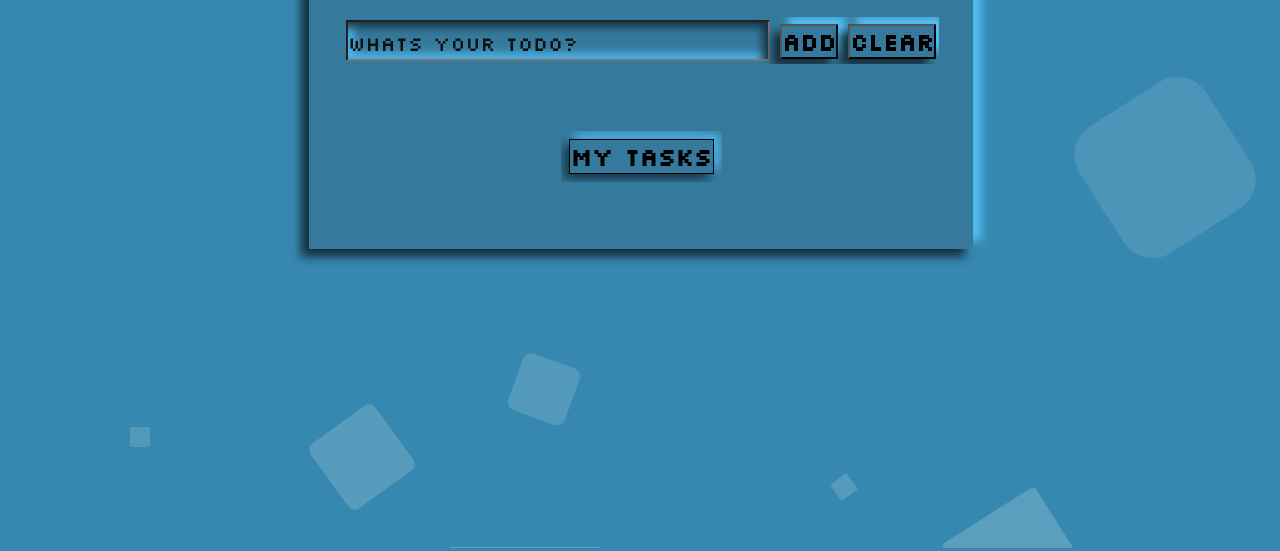
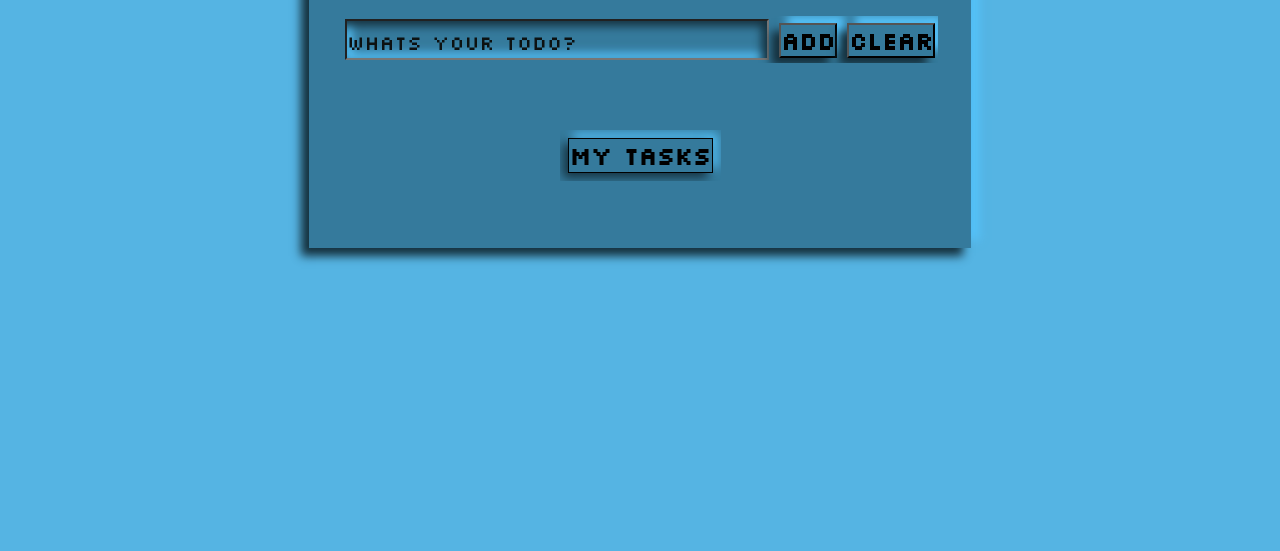
Before and after one commit to Praneethp07/lgm_vip_task1, a plain HTML site: page index.html in a window 1280 px wide. Shown: the part 253-804 px from the top of the page. Drawn offline with Linux system fonts and the light colour scheme.

Commit message:
modified

```diff
--- a/index.html
+++ b/index.html
@@ -15,19 +15,6 @@
 </head>
 
 <body>
-    <div class="area" >
-        <ul class="circles">
-                <li></li>
-                <li></li>
-                <li></li>
-                <li></li>
-                <li></li>
-                <li></li>
-                <li></li>
-                <li></li>
-                <li></li>
-                <li></li>
-        </ul>
 
     <div class="container">
         <head><h1>My toDo List</h1></head>
@@ -49,8 +36,6 @@
                 </div>
             </div>
         </div>
-
-    </div>
-    </div>
+</div>
 </body>
 </html>
--- a/style.css
+++ b/style.css
@@ -7,11 +7,11 @@
     overflow: hidden;
 }
 body {
-    height:100vh;
+    height:auto;
     display: grid;
     grid-template-columns: max-content;
     justify-content: center;
-    background: #3688b0;
+    background-color: #55b4e3;
 }
 .material-icons {
     cursor: pointer;
@@ -116,149 +116,11 @@ box-shadow:  -6px 6px 12px #15313e,
         width: fit-content;
         justify-content: center;
         margin: auto;
-        margin-top: 1rem;
     }
     input{
-        width:15rem;
+        width: 15rem;
     }
     .container{
         margin: 10rem;
     }
 }
-.context {
-    width: 100%;
-    position: absolute;
-    top:50vh;
-
-}
-
-.context h1{
-    text-align: center;
-    color: #fff;
-    font-size: 50px;
-}
-
-
-.area{
-    background: #3688b0;
-    background: -webkit-linear-gradient(to left, #8f94fb, #4e54c8);
-    width: 100%;
-    height:100vh;
-
-
-}
-
-.circles{
-    position: absolute;
-    top: 0;
-    left: 0;
-    width: 100%;
-    height: 100%;
-    overflow: hidden;
-}
-
-.circles li{
-    position: absolute;
-    display: block;
-    list-style: none;
-    width: 20px;
-    height: 20px;
-    background: rgba(255, 255, 255, 0.2);
-    animation: animate 25s linear infinite;
-    bottom: -150px;
-
-}
-
-.circles li:nth-child(1){
-    left: 25%;
-    width: 80px;
-    height: 80px;
-    animation-delay: 0s;
-}
-
-
-.circles li:nth-child(2){
-    left: 10%;
-    width: 20px;
-    height: 20px;
-    animation-delay: 2s;
-    animation-duration: 12s;
-}
-
-.circles li:nth-child(3){
-    left: 70%;
-    width: 20px;
-    height: 20px;
-    animation-delay: 4s;
-}
-
-.circles li:nth-child(4){
-    left: 40%;
-    width: 60px;
-    height: 60px;
-    animation-delay: 0s;
-    animation-duration: 18s;
-}
-
-.circles li:nth-child(5){
-    left: 65%;
-    width: 20px;
-    height: 20px;
-    animation-delay: 0s;
-}
-
-.circles li:nth-child(6){
-    left: 75%;
-    width: 110px;
-    height: 110px;
-    animation-delay: 3s;
-}
-
-.circles li:nth-child(7){
-    left: 35%;
-    width: 150px;
-    height: 150px;
-    animation-delay: 7s;
-}
-
-.circles li:nth-child(8){
-    left: 50%;
-    width: 25px;
-    height: 25px;
-    animation-delay: 15s;
-    animation-duration: 45s;
-}
-
-.circles li:nth-child(9){
-    left: 20%;
-    width: 15px;
-    height: 15px;
-    animation-delay: 2s;
-    animation-duration: 35s;
-}
-
-.circles li:nth-child(10){
-    left: 85%;
-    width: 150px;
-    height: 150px;
-    animation-delay: 0s;
-    animation-duration: 11s;
-}
-
-
-
-@keyframes animate {
-
-    0%{
-        transform: translateY(0) rotate(0deg);
-        opacity: 1;
-        border-radius: 0;
-    }
-
-    100%{
-        transform: translateY(-1000px) rotate(720deg);
-        opacity: 0;
-        border-radius: 50%;
-    }
-
-}
```
